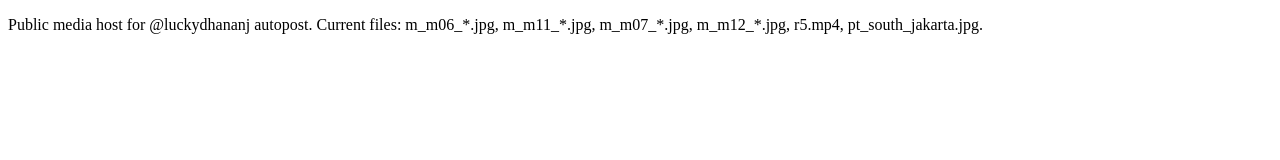
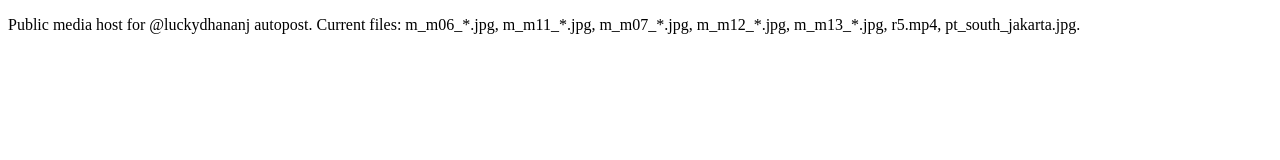
Before and after one commit to luckydhananjaya/luckydhananj-media, a plain HTML site: page index.html in a window 1280 px wide. Drawn offline with Linux system fonts and the light colour scheme.

Commit message:
Add m_m13 carousel slides (leverage and strength remake).
Nine 1080x1350 white typographic slides for the Sat 5 Dec IG post.

```diff
--- a/index.html
+++ b/index.html
@@ -3,5 +3,5 @@
 <meta charset="utf-8">
 <title>luckydhananj media</title>
 <meta name="robots" content="noindex">
-<p>Public media host for @luckydhananj autopost. Current files: m_m06_*.jpg, m_m11_*.jpg, m_m07_*.jpg, m_m12_*.jpg, r5.mp4, pt_south_jakarta.jpg.</p>
+<p>Public media host for @luckydhananj autopost. Current files: m_m06_*.jpg, m_m11_*.jpg, m_m07_*.jpg, m_m12_*.jpg, m_m13_*.jpg, r5.mp4, pt_south_jakarta.jpg.</p>
 </html>
```
Also changed, not shown: m_m13_1.jpg (added), m_m13_2.jpg (added), m_m13_3.jpg (added), m_m13_4.jpg (added), m_m13_5.jpg (added), m_m13_6.jpg (added), m_m13_7.jpg (added), m_m13_8.jpg (added), m_m13_9.jpg (added), 1 other file.
